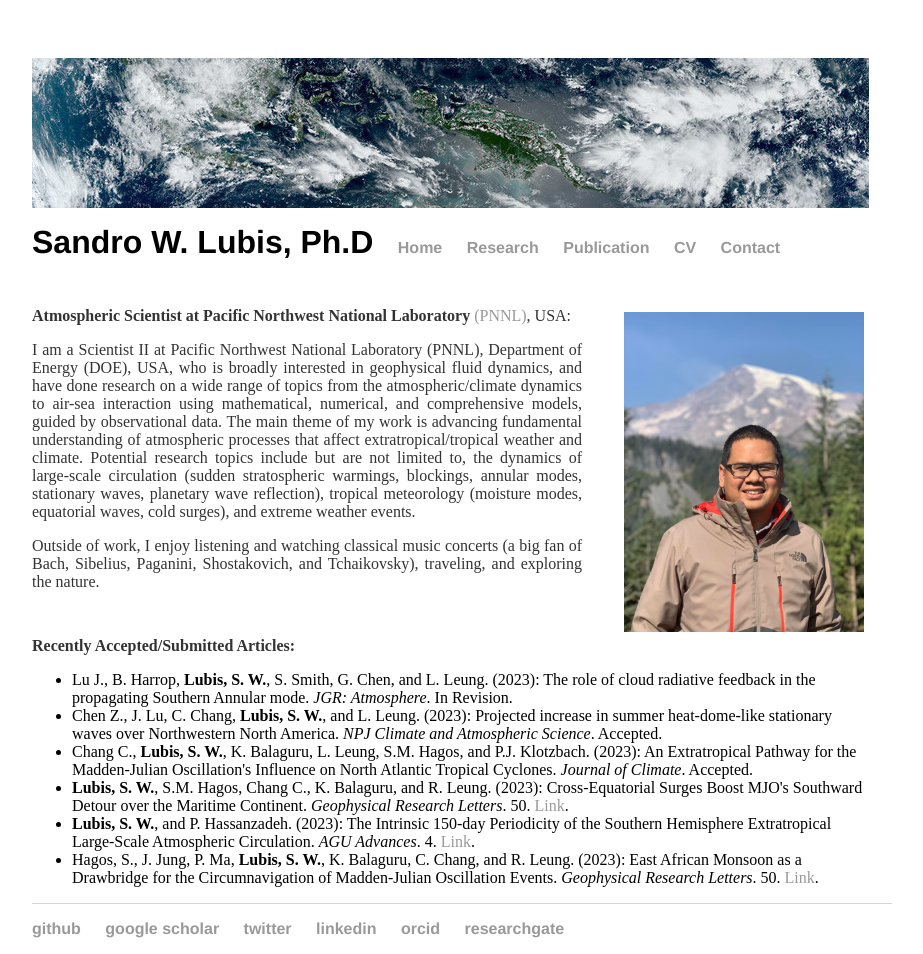
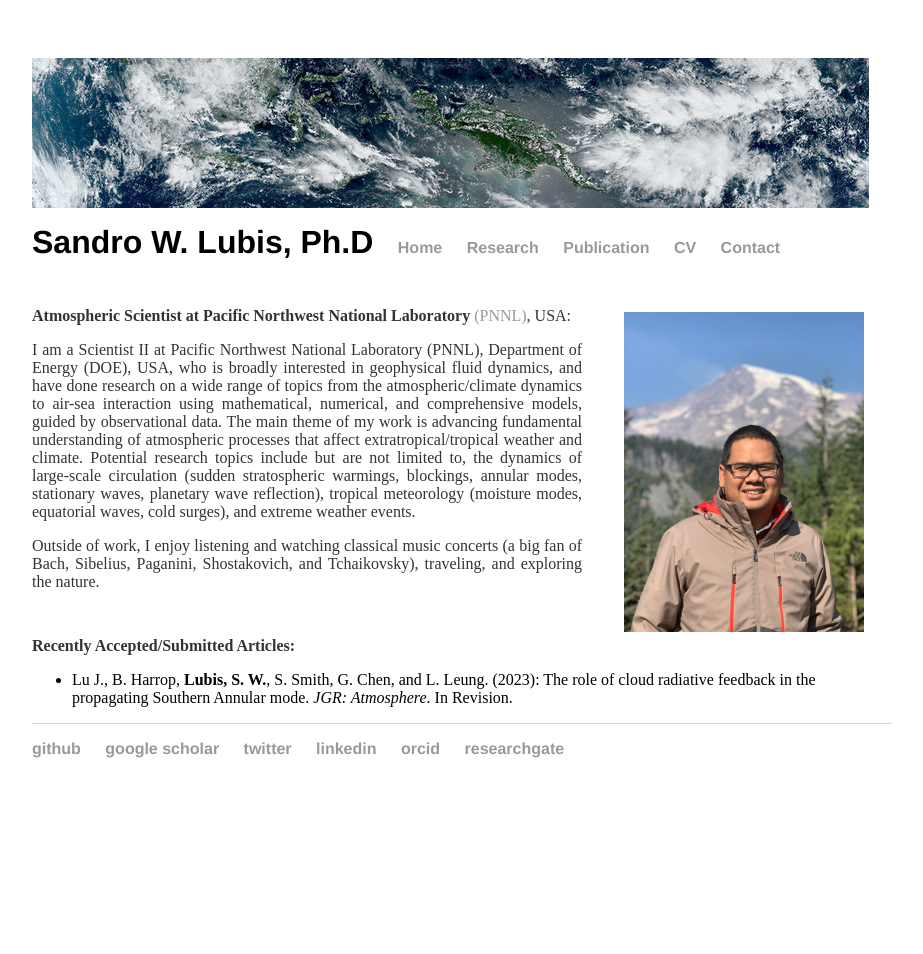
Before and after one commit to sandrolubis/sandrolubis.github.io, a Jekyll site: the page built from index.html, in a window 1280 px wide. Shown: the whole page, without its empty margins (276-1199 px from the left). Built offline with Jekyll 4.4.1, drawn with Linux system fonts in a browser that asks for light colours; after the commit the page ends 900 px from its top, so only the background shows below that.

Commit message:
Update index.html

```diff
--- a/index.html
+++ b/index.html
@@ -47,11 +47,6 @@ div.relative {
 	<p class="ex", style="padding-top:30px"><font size=3><b>Recently Accepted/Submitted Articles:</b></p>
 		<ul class="ex">
 		<li> Lu J., B. Harrop, <b>Lubis, S. W.</b>, S. Smith, G. Chen, and L. Leung. (2023): The role of cloud radiative feedback in the propagating Southern Annular mode. <i>JGR: Atmosphere</i>. In Revision.</li>
-		<li> Chen Z., J. Lu, C. Chang, <b>Lubis, S. W.</b>, and L. Leung. (2023): Projected increase in summer heat-dome-like stationary waves over Northwestern North America. <i>NPJ Climate and Atmospheric Science</i>. Accepted.</li>
-		<li>Chang C., <b>Lubis, S. W.</b>, K. Balaguru, L. Leung, S.M. Hagos, and P.J. Klotzbach. (2023): An Extratropical Pathway for the Madden-Julian Oscillation's Influence on North Atlantic Tropical Cyclones. <i>Journal of Climate</i>. Accepted.</li>
-		<li><b>Lubis, S. W.</b>, S.M. Hagos, Chang C., K. Balaguru,  and R. Leung. (2023): Cross-Equatorial Surges Boost MJO's Southward Detour over the Maritime Continent. <i>Geophysical Research Letters</i>. 50. <a href="https://doi.org/10.1029/2023GL104770">Link</a>.</li>
-		<li><b>Lubis, S. W.</b>, and P. Hassanzadeh. (2023): The Intrinsic 150-day Periodicity of the Southern Hemisphere Extratropical Large-Scale Atmospheric Circulation. <i>AGU Advances</i>. 4. <a href="https://doi.org/10.1029/2022AV000833">Link</a>.</li>
-		<li>Hagos, S., J. Jung, P. Ma, <b>Lubis, S. W.</b>, K. Balaguru, C. Chang, and R. Leung. (2023): East African Monsoon as a Drawbridge for the Circumnavigation of Madden-Julian Oscillation Events. <i>Geophysical Research Letters</i>. 50. <a href="https://doi.org/10.1029/2023GL102906">Link</a>.</li>
 		</ul>
 
 </div>
```
